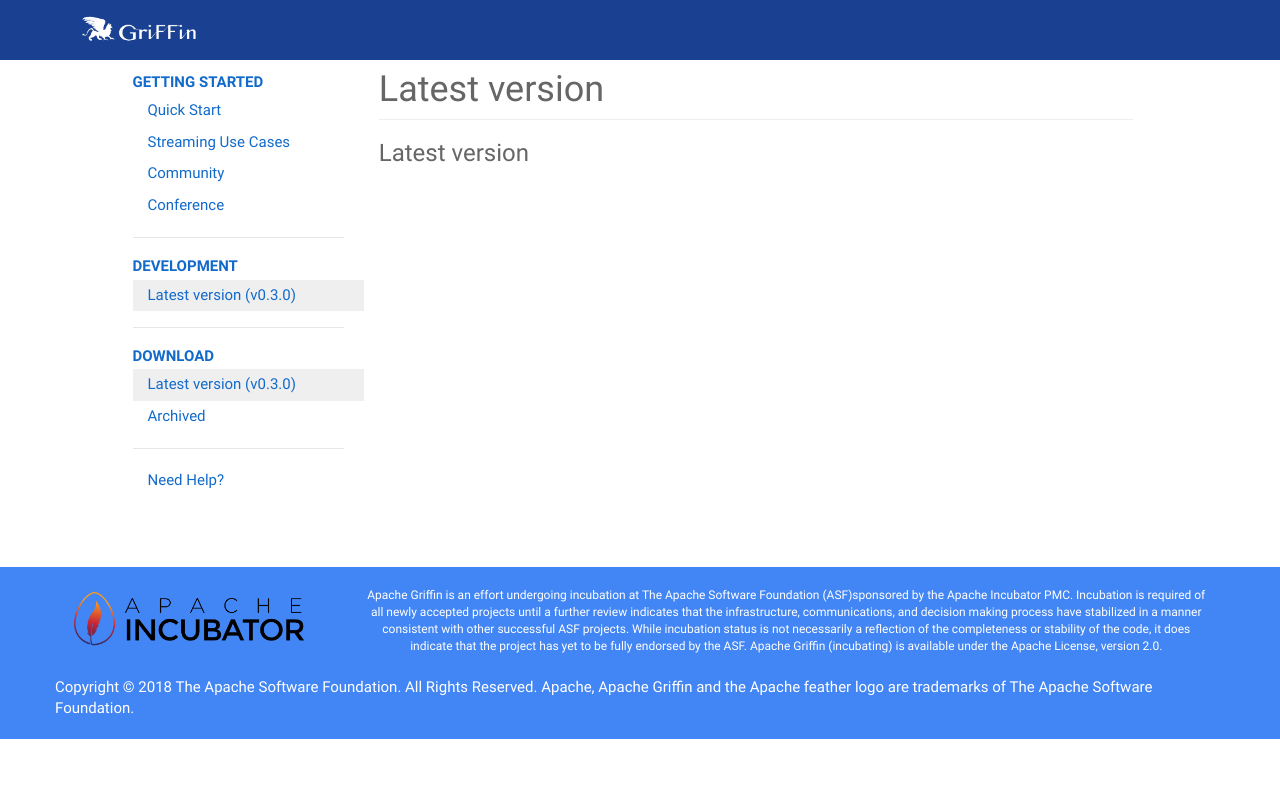
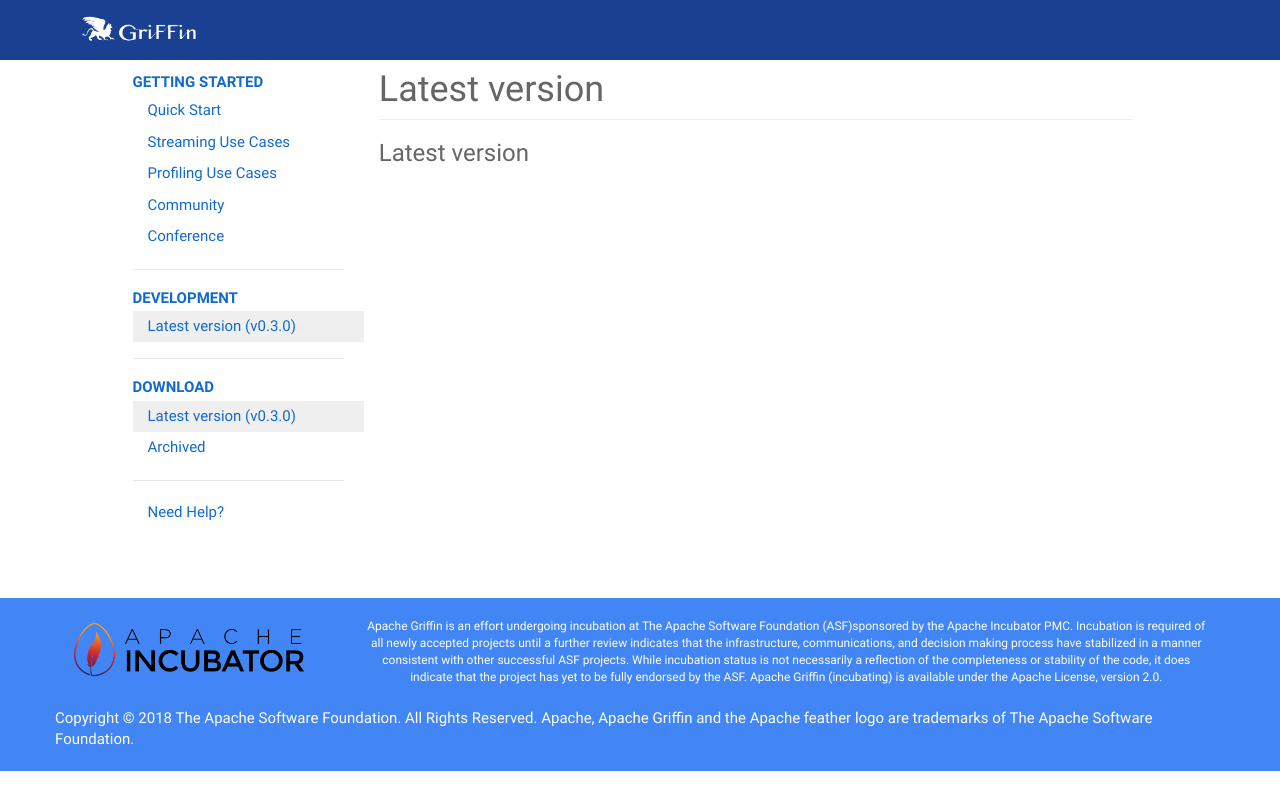
Before and after one commit to apache/griffin-site, a Jekyll site: the page built from latest.md, in a window 1280 px wide. Shown: the top 810 px of the page. Built offline with Jekyll 4.4.1, drawn with Linux system fonts in a browser that asks for light colours; comment, search, counter and statistics services are not loaded.

Commit message:
init profiling

```diff
--- a/_config.yml
+++ b/_config.yml
@@ -37,6 +37,8 @@
         url: /docs/quickstart.html
       - title: Streaming Use Cases
         url: /docs/usecases.html
+      - title: Profiling Use Cases
+        url: /docs/profiling.html
       - title: Community
         url: /docs/community.html
       - title: Conference
```
Also changed, not shown: profiling.md (added, +5 -0 lines).
